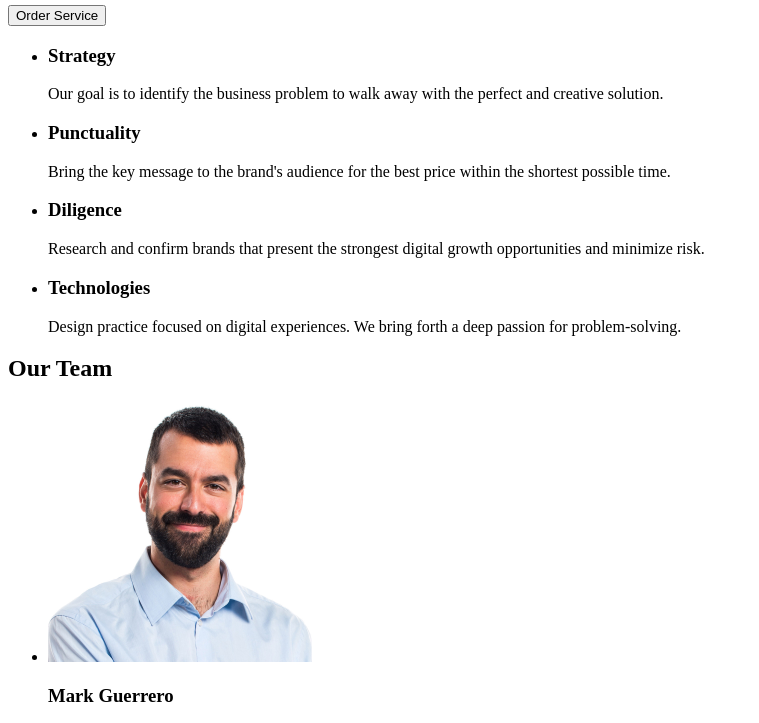
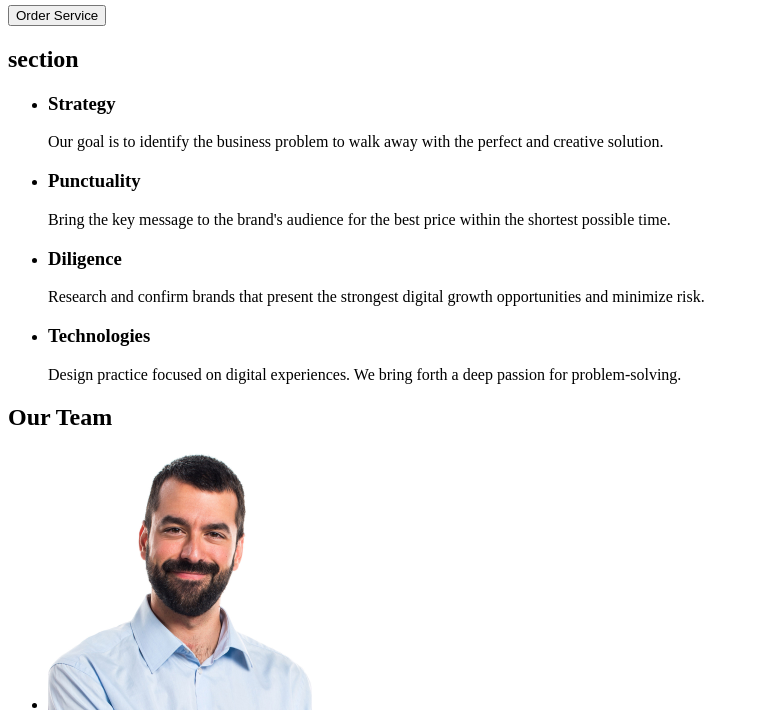
Before and after one commit to AngelAn0707/goit-markup-hw-01, a plain HTML site: page index.html in a window 1280 px wide. Shown: the part 210-933 px from the top of the page, without its empty margins (0-759 px from the left). Drawn offline with Linux system fonts and the light colour scheme.

Commit message:
commit message

```diff
--- a/index.html
+++ b/index.html
@@ -41,6 +41,7 @@
 <button type="button">Order Service</button>
     </section>
     <section>
+        <h2>section</h2>
     <ul>
         <li>
      <h3>Strategy</h3>
```
